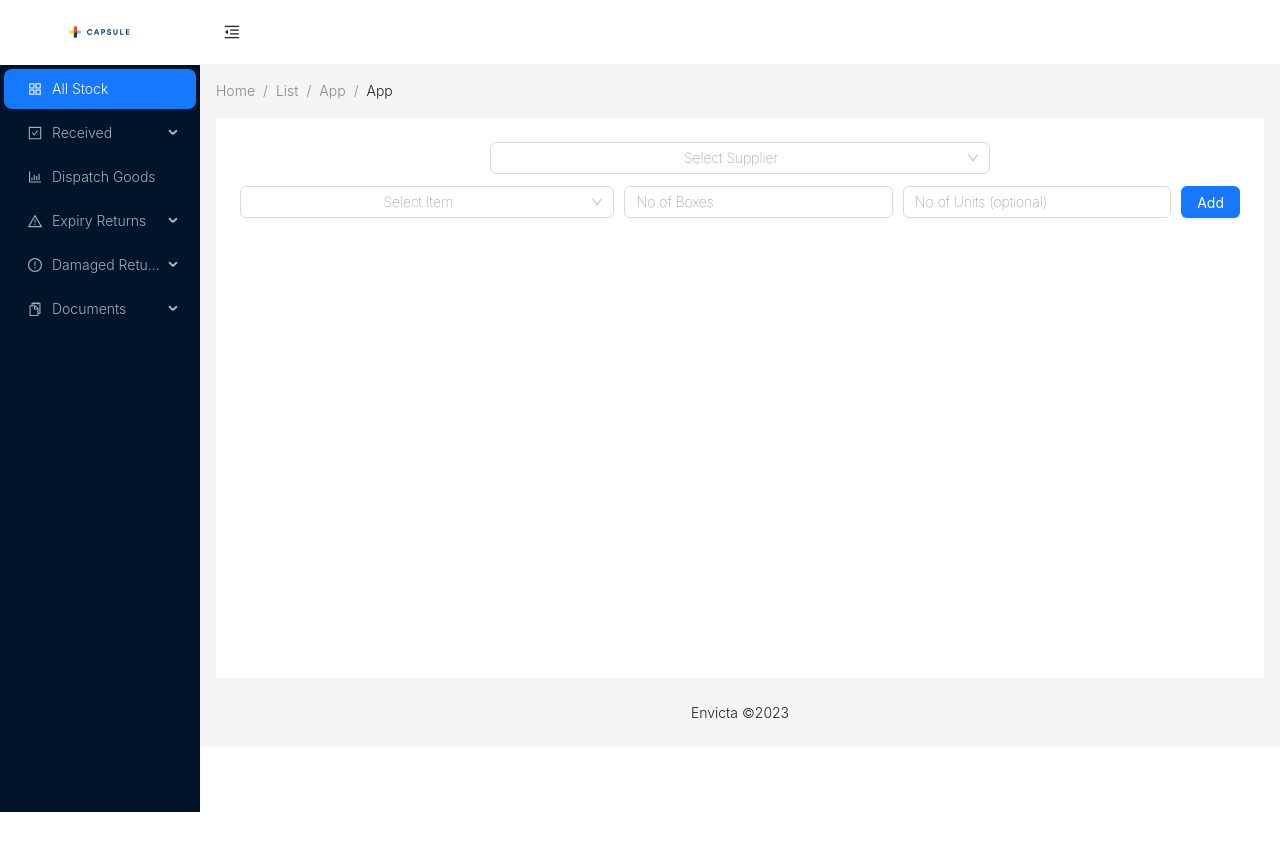
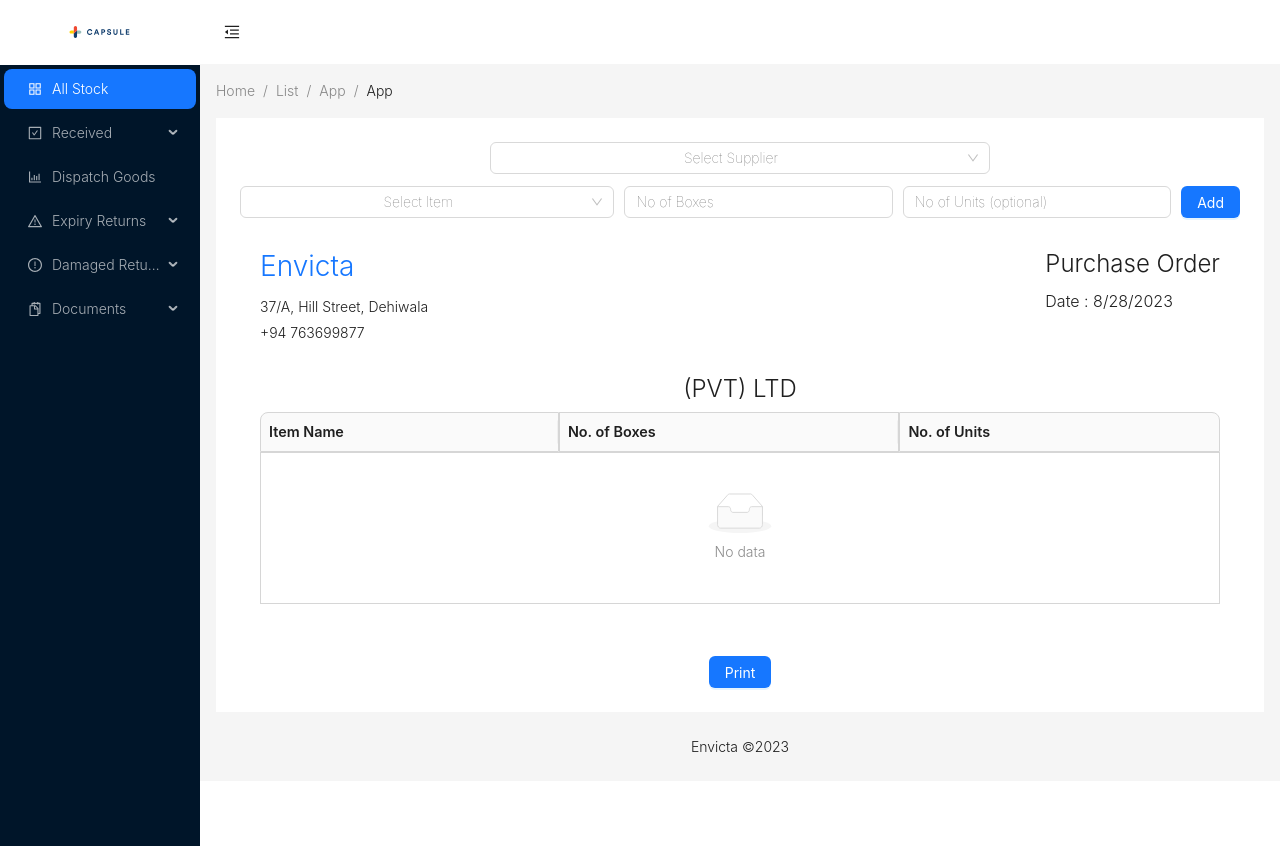
Before and after one commit to mohammedafridh/PharmacyManagementSystem, a React (Create React App) app in the folder frontend/: page /purchaseOrder in a window 1280 px wide. Before the commit the page ends 812 px from the top, so only its background shows below. Built offline with nearby package versions, Linux system fonts and the light colour scheme.

Commit message:
adding create purchase order

```diff
--- a/frontend/package.json
+++ b/frontend/package.json
@@ -8,12 +8,15 @@
     "@testing-library/user-event": "^13.5.0",
     "antd": "^5.8.4",
     "bootstrap": "^5.3.1",
+    "html2canvas": "^1.4.1",
+    "jspdf": "^2.5.1",
     "mdbreact": "^5.2.0",
     "react": "^18.2.0",
     "react-bootstrap": "^2.8.0",
     "react-dom": "^18.2.0",
     "react-router-dom": "^6.15.0",
     "react-scripts": "5.0.1",
+    "react-to-print": "^2.14.13",
     "web-vitals": "^2.1.4"
   },
   "scripts": {
--- a/frontend/src/Pages/Purchase/CreatePurchaseOrder.jsx
+++ b/frontend/src/Pages/Purchase/CreatePurchaseOrder.jsx
@@ -1,11 +1,46 @@
-import React from 'react'
+import React, {useState, useEffect} from 'react'
 import './CreatePurchaseOrder.css'
 import { Button, Select, Input, InputNumber } from 'antd';
+import CreatePurchaseOrderPDF from '../../components/PDF Generations/CreatePurchaseOrderPDF';
 
 const CreatePurchaseOrder = () => {
+
+  const[allItems,setAllItems] = useState([])
+  const[companyName,setCompanyName] = useState('')
+  const[item, setItem] = useState('')
+  const[boxes, setBoxes] = useState('')
+  const[units, setUnits] = useState('')
+
+  console.log(boxes)
+
+  const handleCompanyName = (value)=>{
+    setCompanyName(value)
+  }
+
+  const handleSelectChange = (value)=>{
+    setItem(value)
+  }
+
+  const handlePurchaseOrder = (e)=>{
+    e.preventDefault()
+
+    const newItem = {
+      itemName:item,
+      boxes:boxes,
+      units:units
+    }
+
+    setAllItems((prevItems)=>[...prevItems, newItem]);
+  }
+
+  useEffect(() => {
+    console.log(allItems); // Log the updated state in the effect
+  }, [allItems]);
+
+
   return (
     <div className="createPurchaseOrderContents">
-      <form className="insertForm">
+      <form className="insertForm" onSubmit = {handlePurchaseOrder}>
 
         <Select
           showSearch
@@ -18,10 +53,13 @@ const CreatePurchaseOrder = () => {
           filterSort={(optionA, optionB) =>
             (optionA?.label ?? '').toLowerCase().localeCompare((optionB?.label ?? '').toLowerCase())
           }
+
+          onChange = {handleCompanyName}
+
           options={[
             {
-              value: '1',
-              label: 'Not Identified',
+              value: 'Envicta Pharmacy',
+              label: 'Envicta Pharmacy',
             },
             {
               value: '2',
@@ -43,6 +81,9 @@ const CreatePurchaseOrder = () => {
             filterSort={(optionA, optionB) =>
               (optionA?.label ?? '').toLowerCase().localeCompare((optionB?.label ?? '').toLowerCase())
             }
+
+            onChange={handleSelectChange}
+
             options={[
               {
                 value: '1',
@@ -54,13 +95,19 @@ const CreatePurchaseOrder = () => {
               }
             ]}
           />
-          <InputNumber placeholder='No of Boxes' style={{ width: '50%' }} />
-          <InputNumber placeholder='No of Units (optional)' style={{ width: '50%' }} />
+          <InputNumber placeholder='No of Boxes' style={{ width: '50%' }} onChange={(value) => setBoxes(value)}/>
+          <InputNumber placeholder='No of Units (optional)' style={{ width: '50%' }} onChange={(value) => setUnits(value)}/>
 
           <Button type="primary" htmlType="submit">
             Add
           </Button>
         </div>
+
+        {/* Display and PDF part */}
+        <CreatePurchaseOrderPDF
+          name = {companyName}
+          all = {allItems}
+        />
 
       </form>
     </div>
--- /dev/null
+++ b/frontend/src/components/PDF Generations/CreatePurchaseOrderPDF.jsx
@@ -0,0 +1,79 @@
+import React, { useState, useRef } from 'react'
+import './CreatePurchaseOrderPdf.css'
+import { Button, Table, Tag } from 'antd';
+import html2canvas from "html2canvas";
+import jsPDF from "jspdf";
+import {useReactToPrint} from 'react-to-print'
+
+const columns = [
+    {
+        title: 'Item Name',
+        dataIndex: 'itemName',
+        key: 'itemName',
+    },
+    {
+        title: 'No. of Boxes',
+        dataIndex: 'boxes',
+        key: 'boxes',
+    },
+    {
+        title: 'No. of Units',
+        dataIndex: 'units',
+        key: 'units',
+    },
+];
+
+const dataHandler = (all)=>{
+
+    const dataArray = all.map((item, index) => ({
+        key: index.toString(),
+        itemName: item.itemName,
+        boxes: item.boxes,
+        units: item.units,
+      }));
+
+      return dataArray
+
+}
+
+const CreatePurchaseOrderPDF = ({name, all}) => {
+
+    const [date, newDate] = useState(new Date())
+    const comRef = useRef();
+
+    const printDocument = useReactToPrint({
+      content: ()=> comRef.current
+    })
+
+    return (
+        <div className='purchaseOrderPdfDetails'>
+            <div className="createPurchaseOrderPdf" ref={comRef}>
+
+                <div className='createPurchaseOrderPdfHeader'>
+                    <div>
+                        <h3 style={{ color: '#1677ff', marginBottom: '7px' }}>Envicta</h3>
+                        <span>37/A, Hill Street, Dehiwala</span>
+                        <span>+94 763699877</span>
+                    </div>
+
+                    <div>
+                        <h4>Purchase Order</h4>
+                        <h6 style={{ marginBottom: '2rem' }}>Date : {date.toLocaleDateString()}</h6>
+                    </div>
+                </div>
+
+                <h4 className='text-center'>{name} (PVT) LTD</h4>
+
+                <Table columns={columns} dataSource={dataHandler(all)} />
+            </div>
+
+            <Button type="primary" style={{ marginTop: '2rem' }} onClick={printDocument}>
+                Print
+            </Button>
+        </div>
+
+
+    )
+}
+
+export default CreatePurchaseOrderPDF
--- /dev/null
+++ b/frontend/src/components/PDF Generations/CreatePurchaseOrderPdf.css
@@ -0,0 +1,44 @@
+.purchaseOrderPdfDetails{
+    width: 100%;
+    display: flex;
+    flex-direction: column;
+    text-align: center;
+    align-items: center;
+    justify-content: center;
+}
+
+.createPurchaseOrderPdf{
+    display: flex;
+    flex-direction: column;
+    width: 100%;
+    box-sizing: border-box;
+    padding: 20px; /* Adjust padding as needed */
+}
+
+.createPurchaseOrderPdfHeader{
+    display: flex;
+    justify-content: space-between;
+    align-items: center;
+    margin-bottom: 2rem;
+}
+
+.createPurchaseOrderPdfHeader>div{
+    display: flex;
+    flex-direction: column;
+    gap: 5px;
+    text-align: left;
+}
+
+.ant-table-cell{
+    border: 1px solid #d6d6d6 !important;
+}
+
+/* hide pagination */
+.ant-pagination{
+    display: none !important;
+}
+
+/* table cells padding change */
+.ant-table-cell{
+    padding: 8px !important;
+}
```
Also changed, not shown: 1 other file (tests, documents, lock files or other folders).
